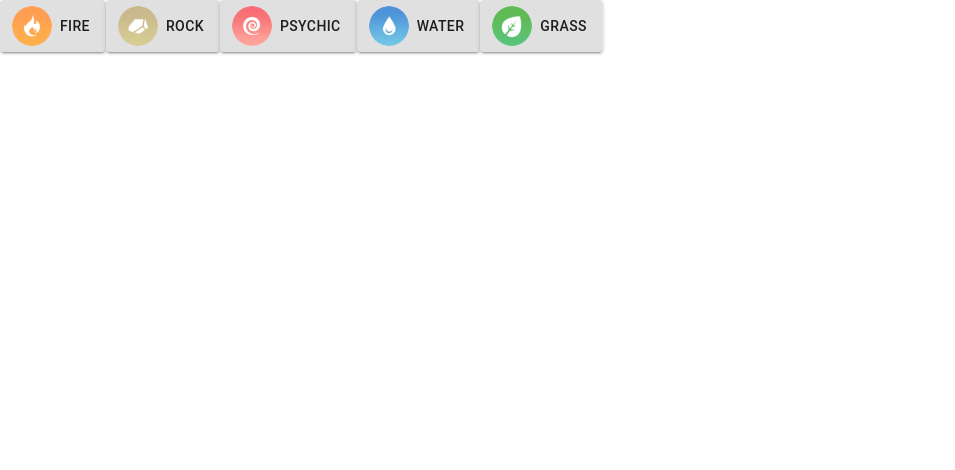
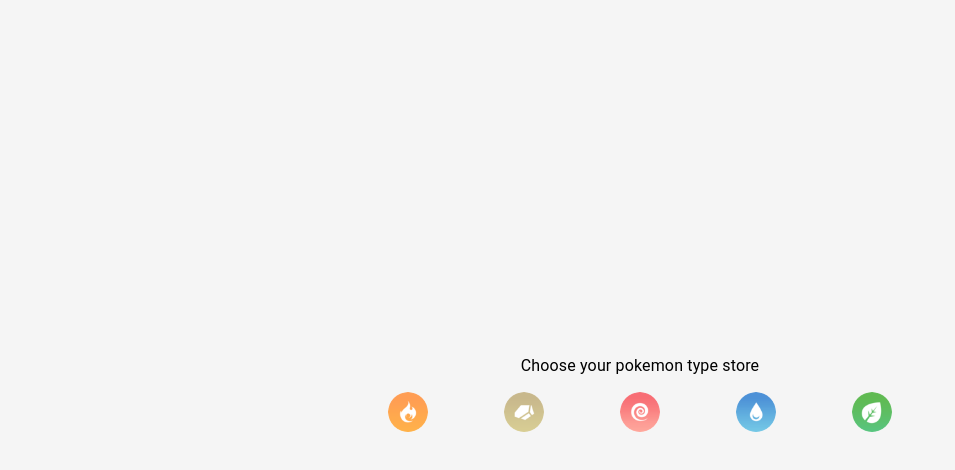
Before and after one commit to edisonmatoso/poke-shop, a React (Create React App) app: page / in a window 1280 px wide. Shown: the top 470 px of the page, without its empty margins (0-955 px from the left). Built offline with nearby package versions, Linux system fonts and the light colour scheme; what use-http would draw is missing.

Commit message:
index page style

```diff
--- /dev/null
+++ b/src/App.styles.ts
@@ -0,0 +1,10 @@
+import { makeStyles } from '@material-ui/core'
+
+const useStyles = makeStyles(theme => ({
+  appRoot: {
+    height: '100vh',
+    backgroundColor: theme.palette.grey[100]
+  }
+}))
+
+export default useStyles
--- a/src/App.tsx
+++ b/src/App.tsx
@@ -2,12 +2,15 @@ import { Provider } from 'use-http'
 import { BrowserRouter as Router, Switch, Route } from 'react-router-dom'
 import Shop from './components/Shop'
 import Options from './components/Options'
+import useStyles from './App.styles'
 
 const App = () => {
+  const classes = useStyles()
+
   return (
     <Provider url="https://pokeapi.co/api/v2">
       <Router>
-        <div className="App">
+        <div className={classes.appRoot}>
           <Switch>
             <Route path="/fire">
               <Shop type="fire" />
--- /dev/null
+++ b/src/components/Options/Options.styles.ts
@@ -0,0 +1,54 @@
+import { makeStyles } from '@material-ui/core'
+
+const useStyles = makeStyles(theme => ({
+  optionsRoot: {
+    display: 'flex',
+    flexDirection: 'column',
+    height: 'inherit',
+    alignItems: 'center',
+    justifyContent: 'center'
+  },
+  buttonsContainer: {
+    display: 'flex',
+    justifyContent: 'space-around',
+
+    [theme.breakpoints.down('sm')]: {
+      flexDirection: 'column'
+    }
+  },
+  button: {
+    boxShadow: 'none',
+    width: 100,
+    position: 'relative',
+    margin: theme.spacing(1),
+
+    '&::before': {
+      content: 'attr(aria-label)',
+      position: 'absolute',
+      top: 40,
+      left: theme.spacing(1),
+      opacity: 0,
+      transition: 'top .10s',
+      fontWeight: 'bold'
+    },
+    '&:hover::before': {
+      top: 60,
+      opacity: 1
+    },
+
+    [theme.breakpoints.down('sm')]: {
+      '&::before': {
+
+        left: 100,
+        transition: 'left .10s',
+      },
+      '&:hover::before': {
+        top: 15,
+        left: 120,
+      },
+
+    }
+  }
+}))
+
+export default useStyles
--- a/src/components/Options/Options.tsx
+++ b/src/components/Options/Options.tsx
@@ -1,60 +1,71 @@
-import { Avatar, Button } from '@material-ui/core'
+import { Avatar, Button, Typography } from '@material-ui/core'
 import { Link } from 'react-router-dom'
 import iconsPath from '../../iconsPath'
+import useStyles from './Options.styles'
 
 const Options = () => {
+  const classes = useStyles()
+
   return (
-    <div>
+    <div className={classes.optionsRoot}>
+      <Typography>Choose your pokemon type store</Typography>
+      <div className={classes.buttonsContainer}>
         <Button
           component={Link}
-        variant="contained"
+          className={classes.button}
           to="/fire"
-        startIcon={
-          <Avatar src={`${process.env.PUBLIC_URL}${iconsPath.fire}`} />
-        }
+          aria-label="fire"
         >
-        fire
+          <Avatar
+            src={`${process.env.PUBLIC_URL}${iconsPath.fire}`}
+            alt="fire icon"
+          />
         </Button>
         <Button
           component={Link}
-        variant="contained"
+          className={classes.button}
           to="/rock"
-        startIcon={
-          <Avatar src={`${process.env.PUBLIC_URL}${iconsPath.rock}`} />
-        }
+          aria-label="rock"
         >
-        rock
+          <Avatar
+            src={`${process.env.PUBLIC_URL}${iconsPath.rock}`}
+            alt="rock icon"
+          />
         </Button>
         <Button
           component={Link}
-        variant="contained"
+          className={classes.button}
           to="/psychic"
-        startIcon={
-          <Avatar src={`${process.env.PUBLIC_URL}${iconsPath.psychic}`} />
-        }
+          aria-label="psychic"
         >
-        psychic
+          <Avatar
+            src={`${process.env.PUBLIC_URL}${iconsPath.psychic}`}
+            alt="psychic icon"
+          />
         </Button>
         <Button
           component={Link}
-        variant="contained"
+          className={classes.button}
           to="/water"
-        startIcon={
-          <Avatar src={`${process.env.PUBLIC_URL}${iconsPath.water}`} />
-        }
+          aria-label="water"
         >
-        water
+          <Avatar
+            src={`${process.env.PUBLIC_URL}${iconsPath.water}`}
+            alt="water icon"
+          />
         </Button>
         <Button
           component={Link}
-        variant="contained"
+          className={classes.button}
           to="/grass"
-        startIcon={
-          <Avatar src={`${process.env.PUBLIC_URL}${iconsPath.grass}`} />
-        }
+          aria-label="grass"
         >
-        grass
+          <Avatar
+            src={`${process.env.PUBLIC_URL}${iconsPath.grass}`}
+            alt="grass icon"
+          />
         </Button>
+      </div>
     </div>
   )
 }
```
Lines whose indentation alone changed are shown as unchanged.
